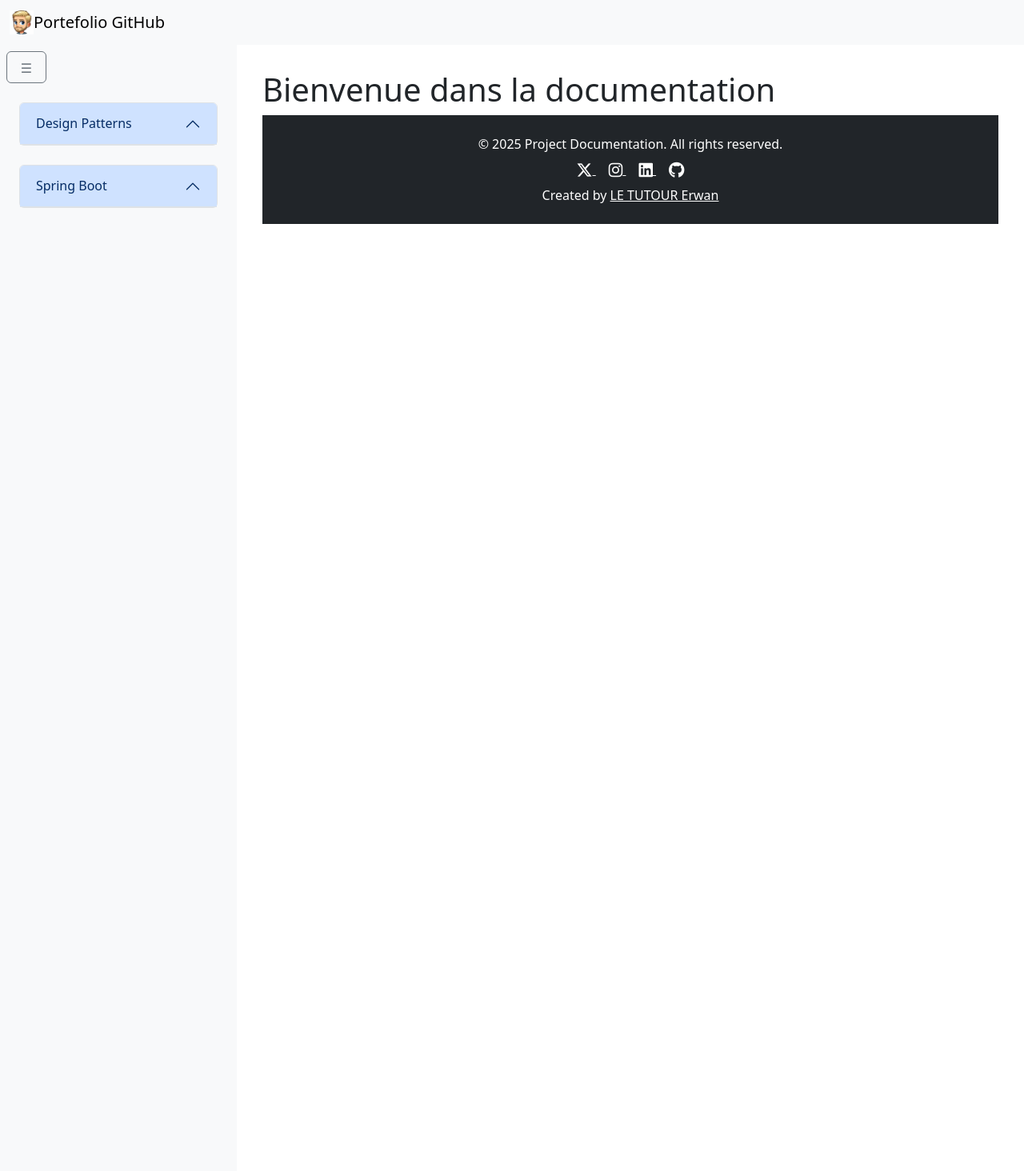
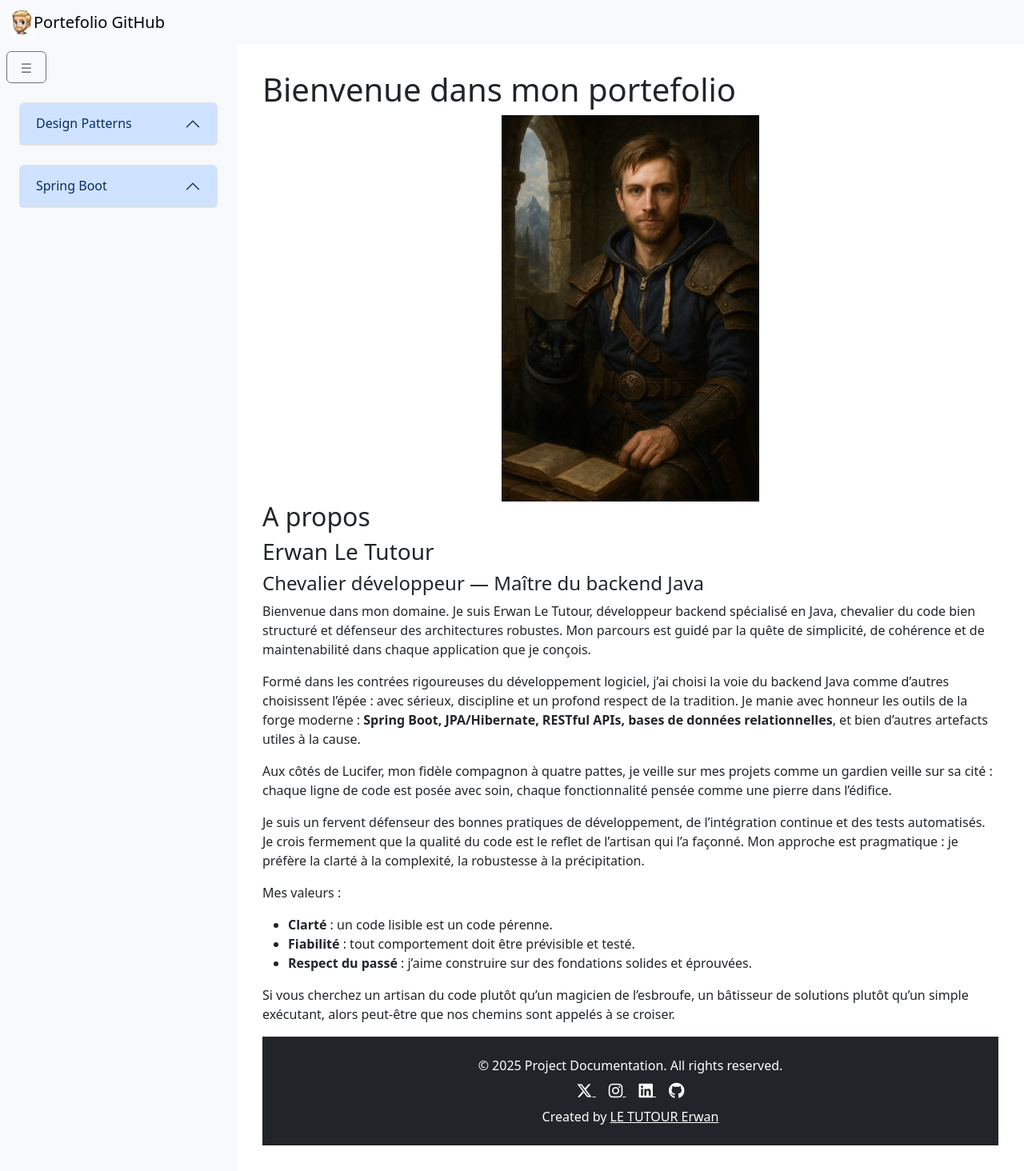
Before and after one commit to ErwanLT/ErwanLT-pages, a Jekyll site: the page built from docs/index.md, in a window 1280 px wide. Shown: the whole page at 80% size. Built offline with Jekyll 4.4.1, drawn with Linux system fonts in a browser that asks for light colours; nearby versions of some CDN libraries.

Commit message:
Update index.md

```diff
--- a/docs/index.md
+++ b/docs/index.md
@@ -3,4 +3,26 @@ layout: default
 title: Accueil
 ---
 
-# Bienvenue dans la documentation
+# Bienvenue dans mon portefolio
+<div style="text-align: center;">
+    <img src="{{ '/assets/images/img.png' | relative_url }}" alt="portfolio" class="portefolio"/>
+</div>
+
+## A propos
+### Erwan Le Tutour
+#### Chevalier développeur — Maître du backend Java
+
+Bienvenue dans mon domaine. Je suis Erwan Le Tutour, développeur backend spécialisé en Java, chevalier du code bien structuré et défenseur des architectures robustes. Mon parcours est guidé par la quête de simplicité, de cohérence et de maintenabilité dans chaque application que je conçois.
+
+Formé dans les contrées rigoureuses du développement logiciel, j’ai choisi la voie du backend Java comme d’autres choisissent l’épée : avec sérieux, discipline et un profond respect de la tradition. Je manie avec honneur les outils de la forge moderne : **Spring Boot, JPA/Hibernate, RESTful APIs, bases de données relationnelles**, et bien d’autres artefacts utiles à la cause.
+
+Aux côtés de Lucifer, mon fidèle compagnon à quatre pattes, je veille sur mes projets comme un gardien veille sur sa cité : chaque ligne de code est posée avec soin, chaque fonctionnalité pensée comme une pierre dans l’édifice.
+
+Je suis un fervent défenseur des bonnes pratiques de développement, de l’intégration continue et des tests automatisés. Je crois fermement que la qualité du code est le reflet de l’artisan qui l’a façonné. Mon approche est pragmatique : je préfère la clarté à la complexité, la robustesse à la précipitation.
+
+Mes valeurs :
+- **Clarté** : un code lisible est un code pérenne.
+- **Fiabilité** : tout comportement doit être prévisible et testé.
+- **Respect du passé** : j’aime construire sur des fondations solides et éprouvées.
+
+Si vous cherchez un artisan du code plutôt qu’un magicien de l’esbroufe, un bâtisseur de solutions plutôt qu’un simple exécutant, alors peut-être que nos chemins sont appelés à se croiser.
```
